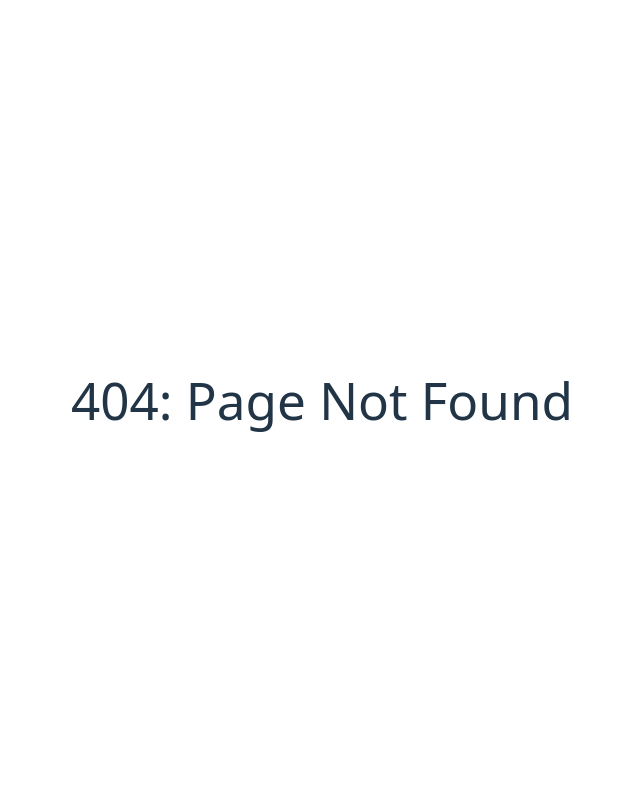
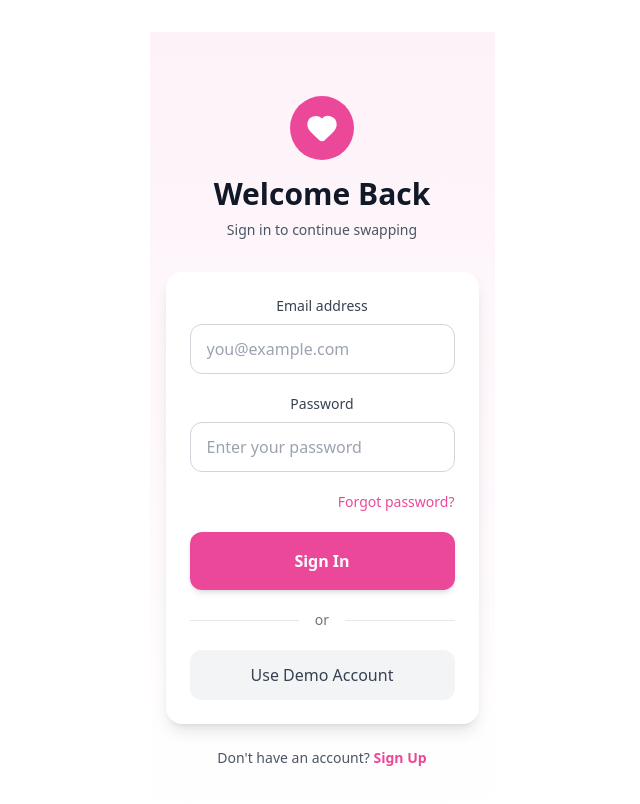
Before and after one commit to enyazvn/HackCamp, a React (Vite) app: page /login in a window 1280 px wide. Before the commit this address had no page. Shown: the top 804 px of the page, without its empty margins (318-958 px from the left). Built offline with nearby package versions, Linux system fonts and the light colour scheme.

Commit message:
functional and cleaner login/registration stack

```diff
--- a/src/App.jsx
+++ b/src/App.jsx
@@ -6,71 +6,43 @@ import './App.css';
 // Import necessary components from react-router-dom
 import { Routes, Route, useNavigate } from 'react-router-dom';
 
-// Import your new page component
-import AboutPage from './AboutPage';
-
-// --- The default page content (your Home page) ---
-function HomePage() {
-  const [count, setCount] = useState(0);
-  const navigate = useNavigate(); // Hook for programmatic navigation
-
-  const handleGoToAbout = () => {
-    // Navigate to the path defined for the AboutPage
-    navigate('/about');
-  };
-
-  return (
-    <>
-      <div>
-        <a href="https://vitejs.dev" target="_blank">
-          <img src={viteLogo} className="logo" alt="Vite logo" />
-        </a>
-        <a href="https://react.dev" target="_blank">
-          <img src={reactLogo} className="logo react" alt="React logo" />
-        </a>
-      </div>
-      <h1>Vite + React (Home Page)</h1>
-      <div className="card">
-        <button onClick={() => setCount((count) => count + 1)}>
-          count is {count}
-        </button>
-        <p>
-          Edit <code>src/App.jsx</code> and save to test HMR
-        </p>
-      </div>
-      <p className="read-the-docs">
-        Click on the Vite and React logos to learn more
-      </p>
-
-      {/* --- Your Redirection Button --- */}
-      <button onClick={handleGoToAbout} style={{ marginTop: '20px' }}>
-        Go to About Page
-      </button>
-      {/* --------------------------------- */}
-      <div className="text-1xl font-bold">
-        <h1>Hello Tailwind!</h1>
-      </div>
-    </>
-  );
-}
-// ----------------------------------------------------
-
+// Import your page components
+import LoginPage from './LoginPage';
+import RegisterPage from './RegistrationPage';  // Note: exports as RegisterPage
 
 // --- The main App Component where routing is defined ---
 function App() {
   return (
     <Routes>
-      {/* Route for the default path (the Home page) */}
-      <Route path="/" element={<HomePage />} />
+      {/* Default route - Login Page */}
+      <Route path="/" element={<LoginPage />} />
 
-      {/* Route for your new separate page */}
-      <Route path="/about" element={<AboutPage />} />
+      {/* Login page (explicit route) */}
+      <Route path="/login" element={<LoginPage />} />
 
-      {/* Optionally, you can add a 404 page */}
-      <Route path="*" element={<h1>404: Page Not Found</h1>} />
+      {/* Registration page */}
+      <Route path="/register" element={<RegisterPage />} />
+
+      {/* 404 page - catch all other routes */}
+      <Route path="*" element={
+        <div style={{
+          display: 'flex',
+          flexDirection: 'column',
+          alignItems: 'center',
+          justifyContent: 'center',
+          minHeight: '100vh',
+          textAlign: 'center',
+          padding: '20px'
+        }}>
+          <h1 style={{ fontSize: '48px', marginBottom: '20px' }}>404</h1>
+          <p style={{ marginBottom: '20px' }}>Page Not Found</p>
+          <a href="/" style={{ color: '#FF6666', textDecoration: 'none', fontWeight: 'bold' }}>
+            Go back to Login
+          </a>
+        </div>
+      } />
     </Routes>
   );
 }
-// ----------------------------------------------------
 
 export default App;
--- /dev/null
+++ b/src/LoginPage.jsx
@@ -0,0 +1,209 @@
+import React, { useState } from 'react';
+import { Heart } from 'lucide-react';
+
+const LOGIN_URL = 'http://localhost:3000/api/login';
+
+const LoginPage = () => {
+  const [formData, setFormData] = useState({
+    email: '',
+    password: '',
+  });
+
+  const [status, setStatus] = useState({ message: '', isSuccess: false });
+  const [isLoading, setIsLoading] = useState(false);
+
+  const handleChange = (e) => {
+    const { name, value } = e.target;
+    setFormData(prevData => ({
+      ...prevData,
+      [name]: value,
+    }));
+  };
+
+  const handleSubmit = async () => {
+    // Validation
+    if (!formData.email || !formData.password) {
+      setStatus({
+        message: 'Please fill in all fields.',
+        isSuccess: false
+      });
+      return;
+    }
+
+    setIsLoading(true);
+    setStatus({ message: '', isSuccess: false });
+
+    try {
+      const response = await fetch(LOGIN_URL, {
+        method: 'POST',
+        headers: {
+          'Content-Type': 'application/json',
+        },
+        body: JSON.stringify(formData),
+      });
+
+      const data = await response.json();
+
+      if (response.ok) {
+        // Store user data in localStorage for session management
+        localStorage.setItem('userId', data.userId);
+        localStorage.setItem('userEmail', data.email);
+        localStorage.setItem('userFirstname', data.firstname);
+
+        setStatus({
+          message: `Welcome back, ${data.firstname}! 🎉`,
+          isSuccess: true
+        });
+
+        setTimeout(() => {
+          // Redirect to main feed/home page
+          window.location.href = '/feed';
+        }, 1500);
+      } else {
+        setStatus({
+          message: data.message || 'Login failed. Please check your credentials.',
+          isSuccess: false
+        });
+      }
+    } catch (error) {
+      console.error('Network error:', error);
+      setStatus({
+        message: 'Could not connect to server. Please check your connection.',
+        isSuccess: false
+      });
+    } finally {
+      setIsLoading(false);
+    }
+  };
+
+  const handleKeyPress = (e) => {
+    if (e.key === 'Enter') {
+      handleSubmit();
+    }
+  };
+
+  return (
+    <div className="min-h-screen bg-gradient-to-b from-pink-50 to-white flex items-center justify-center px-4 py-8">
+      <div className="w-full max-w-md">
+
+        {/* Header with Logo */}
+        <div className="text-center mb-8">
+          <div className="inline-flex items-center justify-center w-16 h-16 bg-pink-500 rounded-full mb-4">
+            <Heart className="w-8 h-8 text-white" fill="currentColor" />
+          </div>
+          <h1 className="text-3xl font-bold text-gray-900 mb-2">Welcome Back</h1>
+          <p className="text-gray-600 text-sm">Sign in to continue swapping</p>
+        </div>
+
+        {/* Status Message */}
+        {status.message && (
+          <div className={`mb-6 p-4 rounded-lg text-sm font-medium ${
+            status.isSuccess
+              ? 'bg-green-50 text-green-800 border border-green-200'
+              : 'bg-red-50 text-red-800 border border-red-200'
+          }`}>
+            {status.message}
+          </div>
+        )}
+
+        {/* Login Form */}
+        <div className="bg-white rounded-2xl shadow-lg p-6 space-y-5">
+
+          {/* Email */}
+          <div>
+            <label htmlFor="email" className="block text-sm font-medium text-gray-700 mb-2">
+              Email address
+            </label>
+            <input
+              type="email"
+              id="email"
+              name="email"
+              placeholder="you@example.com"
+              value={formData.email}
+              onChange={handleChange}
+              onKeyPress={handleKeyPress}
+              disabled={isLoading}
+              className="w-full px-4 py-3 border border-gray-300 rounded-xl focus:ring-2 focus:ring-pink-500 focus:border-transparent transition-all disabled:bg-gray-50 disabled:cursor-not-allowed"
+            />
+          </div>
+
+          {/* Password */}
+          <div>
+            <label htmlFor="password" className="block text-sm font-medium text-gray-700 mb-2">
+              Password
+            </label>
+            <input
+              type="password"
+              id="password"
+              name="password"
+              placeholder="Enter your password"
+              value={formData.password}
+              onChange={handleChange}
+              onKeyPress={handleKeyPress}
+              disabled={isLoading}
+              className="w-full px-4 py-3 border border-gray-300 rounded-xl focus:ring-2 focus:ring-pink-500 focus:border-transparent transition-all disabled:bg-gray-50 disabled:cursor-not-allowed"
+            />
+          </div>
+
+          {/* Forgot Password Link */}
+          <div className="flex justify-end">
+            <a href="/forgot-password" className="text-sm text-pink-500 hover:text-pink-600 font-medium transition-colors">
+              Forgot password?
+            </a>
+          </div>
+
+          {/* Submit Button */}
+          <button
+            onClick={handleSubmit}
+            disabled={isLoading}
+            className="w-full bg-pink-500 hover:bg-pink-600 text-white font-semibold py-4 px-6 rounded-xl transition-colors disabled:bg-gray-300 disabled:cursor-not-allowed shadow-md hover:shadow-lg"
+          >
+            {isLoading ? (
+              <span className="flex items-center justify-center">
+                <svg className="animate-spin -ml-1 mr-3 h-5 w-5 text-white" xmlns="http://www.w3.org/2000/svg" fill="none" viewBox="0 0 24 24">
+                  <circle className="opacity-25" cx="12" cy="12" r="10" stroke="currentColor" strokeWidth="4"></circle>
+                  <path className="opacity-75" fill="currentColor" d="M4 12a8 8 0 018-8V0C5.373 0 0 5.373 0 12h4zm2 5.291A7.962 7.962 0 014 12H0c0 3.042 1.135 5.824 3 7.938l3-2.647z"></path>
+                </svg>
+                Signing in...
+              </span>
+            ) : (
+              'Sign In'
+            )}
+          </button>
+
+          {/* Divider */}
+          <div className="relative my-6">
+            <div className="absolute inset-0 flex items-center">
+              <div className="w-full border-t border-gray-200"></div>
+            </div>
+            <div className="relative flex justify-center text-sm">
+              <span className="px-4 bg-white text-gray-500">or</span>
+            </div>
+          </div>
+
+          {/* Quick Demo Login (for testing) */}
+          <button
+            onClick={() => {
+              setFormData({ email: 'demo@renewd.com', password: 'demo1234' });
+            }}
+            className="w-full bg-gray-100 hover:bg-gray-200 text-gray-700 font-medium py-3 px-6 rounded-xl transition-colors"
+          >
+            Use Demo Account
+          </button>
+        </div>
+
+        {/* Sign Up Link */}
+        <div className="text-center mt-6">
+          <p className="text-sm text-gray-600">
+            Don't have an account?{' '}
+            <a href="/register" className="text-pink-500 font-semibold hover:text-pink-600 transition-colors">
+              Sign Up
+            </a>
+          </p>
+        </div>
+      </div>
+    </div>
+  );
+};
+
+export default LoginPage;
--- a/src/AboutPage.jsx
+++ b/src/RegistrationPage.jsx
@@ -3,7 +3,7 @@ import { Heart } from 'lucide-react';
 
 const REGISTER_URL = 'http://localhost:3000/api/register';
 
-const AboutPage = () => {
+const RegisterPage = () => {
   const [formData, setFormData] = useState({
     email: '',
     password: '',
@@ -256,4 +256,4 @@ const AboutPage = () => {
   );
 };
 
-export default AboutPage;
+export default RegisterPage;
```
